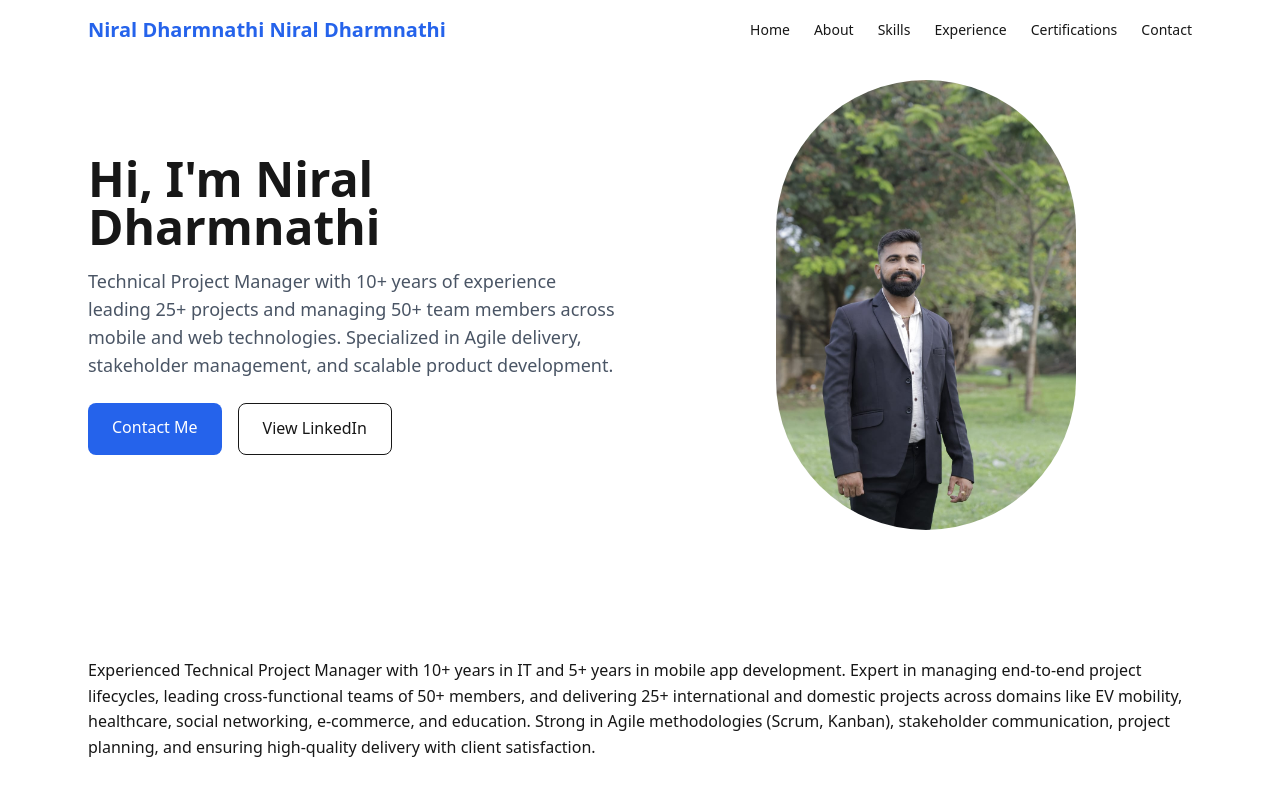
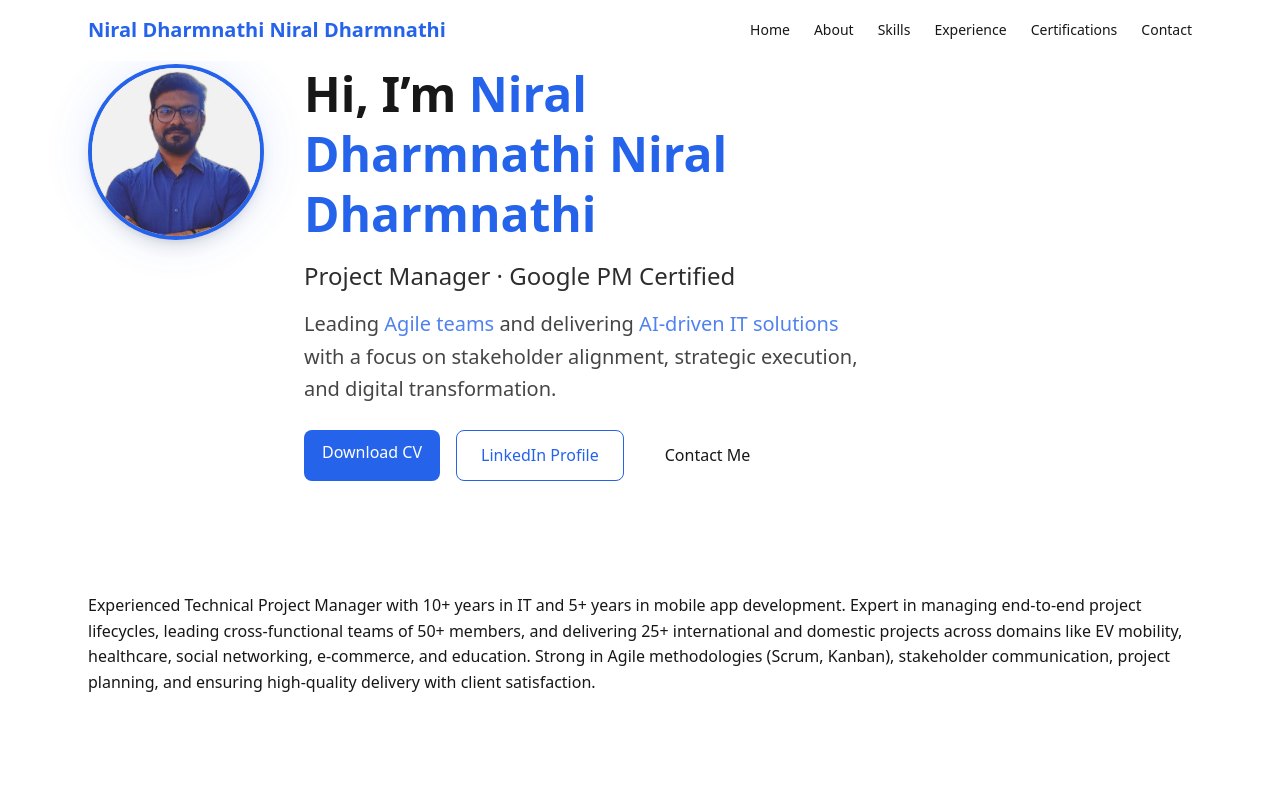
Before and after one commit to nndharmanathi/niral_cv, a Next.js app: page / in a window 1280 px wide. Shown: the top 800 px of the page. Built offline with nearby package versions, Linux system fonts and the light colour scheme.

Commit message:
Add files via upload

```diff
--- a/components/Hero.js
+++ b/components/Hero.js
@@ -1,52 +1,67 @@
-import Image from "next/image";
-
 export default function Hero() {
   return (
-    <section id="home" className="py-20">
-      <div className="max-w-6xl mx-auto px-6 grid md:grid-cols-2 gap-10 items-center">
+    <section id="home" className="py-16 bg-background text-foreground relative overflow-hidden">
+      <div className="max-w-6xl mx-auto flex flex-col md:flex-row items-center md:items-start gap-10 px-6">
 
-        {/* Left Content */}
-        <div>
-          <h1 className="text-4xl md:text-5xl font-bold mb-4">
-            Hi, I'm Niral Dharmnathi
+        {/* Profile Image */}
+        <div className="relative flex-shrink-0">
+          <div className="absolute inset-0 rounded-full bg-primary/30 blur-xl opacity-40"></div>
+
+          <img
+            src="/image.png"
+            alt="Niral Dharmnathi Niral Dharmnathi Project Manager Profile Picture"
+            className="relative w-36 h-36 md:w-44 md:h-44 rounded-full border-4 border-primary shadow-lg object-cover object-top"
+          />
+        </div>
+
+        {/* Text Content */}
+        <div className="text-center md:text-left max-w-xl">
+
+          <h1 className="text-4xl md:text-5xl font-bold leading-tight">
+            Hi, I’m <span className="text-primary">Niral Dharmnathi Niral Dharmnathi</span>
           </h1>
 
-          <p className="text-lg text-gray-600 mb-6">
-            Technical Project Manager with 10+ years of experience leading 25+ projects
-            and managing 50+ team members across mobile and web technologies.
-            Specialized in Agile delivery, stakeholder management, and scalable product development.
+          <p className="mt-4 text-xl md:text-2xl font-medium opacity-90">
+            Project Manager · Google PM Certified
           </p>
 
-          <div className="flex gap-4">
+          {/* Tagline */}
+          <p className="mt-4 text-lg md:text-xl opacity-80 leading-relaxed">
+            Leading <span className="text-primary">Agile teams</span> and delivering
+            <span className="text-primary"> AI-driven IT solutions</span> with a focus on
+            stakeholder alignment, strategic execution, and digital transformation.
+          </p>
+
+          {/* Buttons */}
+          <div className="mt-6 flex flex-wrap gap-4 justify-center md:justify-start">
+
+            <a
+              href="https://drive.google.com/uc?export=download&id=11EK9msbaBOlM34MAudGD1rHARvMDHffh"
+              target="_blank"
+              rel="noopener noreferrer"
+              className="btn-primary"
+            >
+              Download CV
+            </a>
+
+            <a
+              href="https://www.linkedin.com/in/abhai-surti-b20854140"
+              target="_blank"
+              rel="noopener noreferrer"
+              className="px-6 py-3 rounded-lg border border-primary text-primary hover:bg-primary hover:text-white transition"
+            >
+              LinkedIn Profile
+            </a>
+
             <a
               href="#contact"
-              className="px-6 py-3 bg-primary text-white rounded-lg"
+              className="px-6 py-3 rounded-lg border border-white/20 hover:border-primary hover:text-primary transition"
             >
               Contact Me
             </a>
 
-            <a
-              href="https://www.linkedin.com/in/niral-dharmnathi-2212268b"
-              target="_blank"
-              rel="noopener noreferrer"
-              className="px-6 py-3 border rounded-lg"
-            >
-              View LinkedIn
-            </a>
           </div>
         </div>
-
-        {/* Right Image */}
-        <div className="flex justify-center">
-          <Image
-            src="/niral.jpg"
-            alt="Niral Dharmnathi"
-            width={300}
-            height={300}
-            className="rounded-full"
-          />
-        </div>
-
       </div>
     </section>
   );
```
